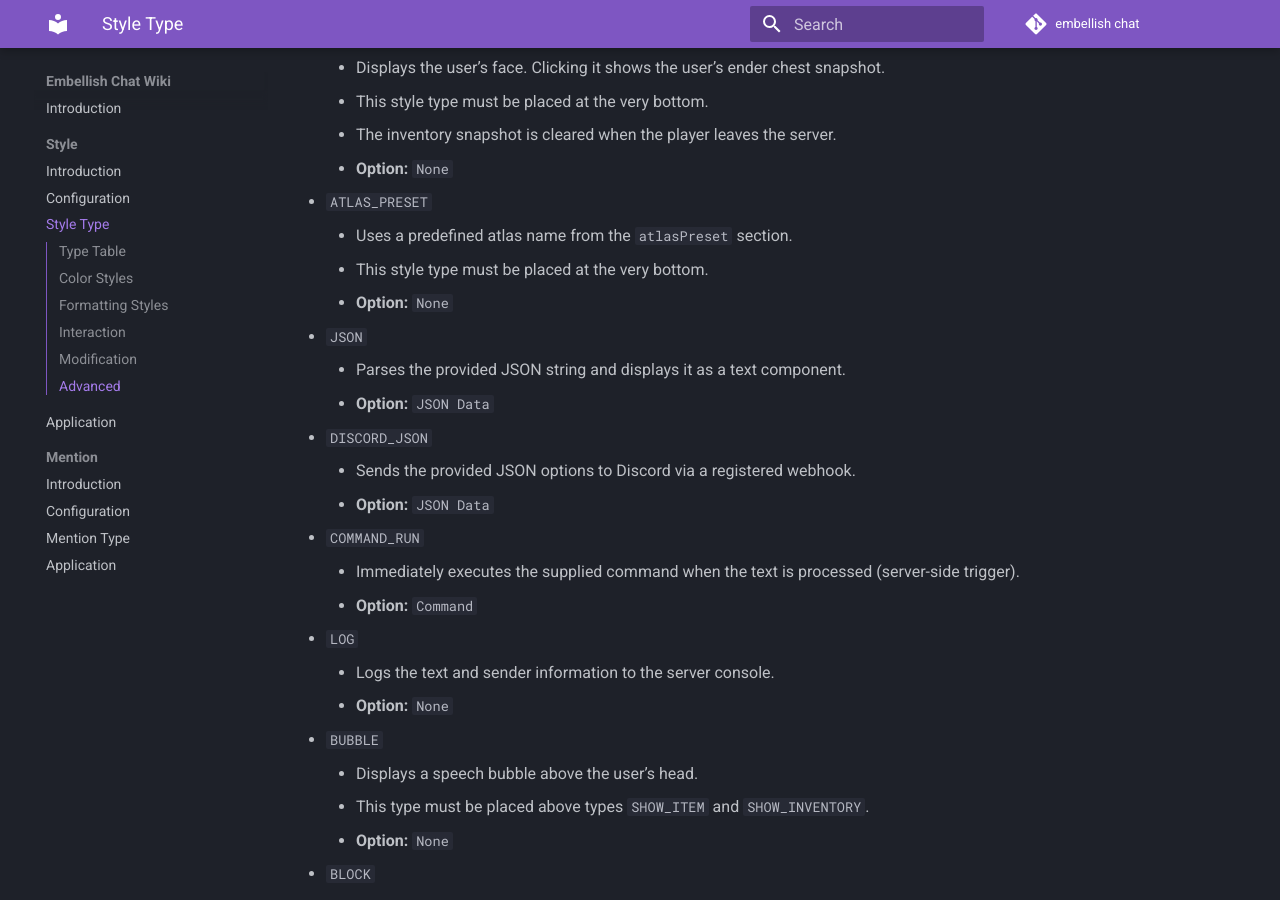
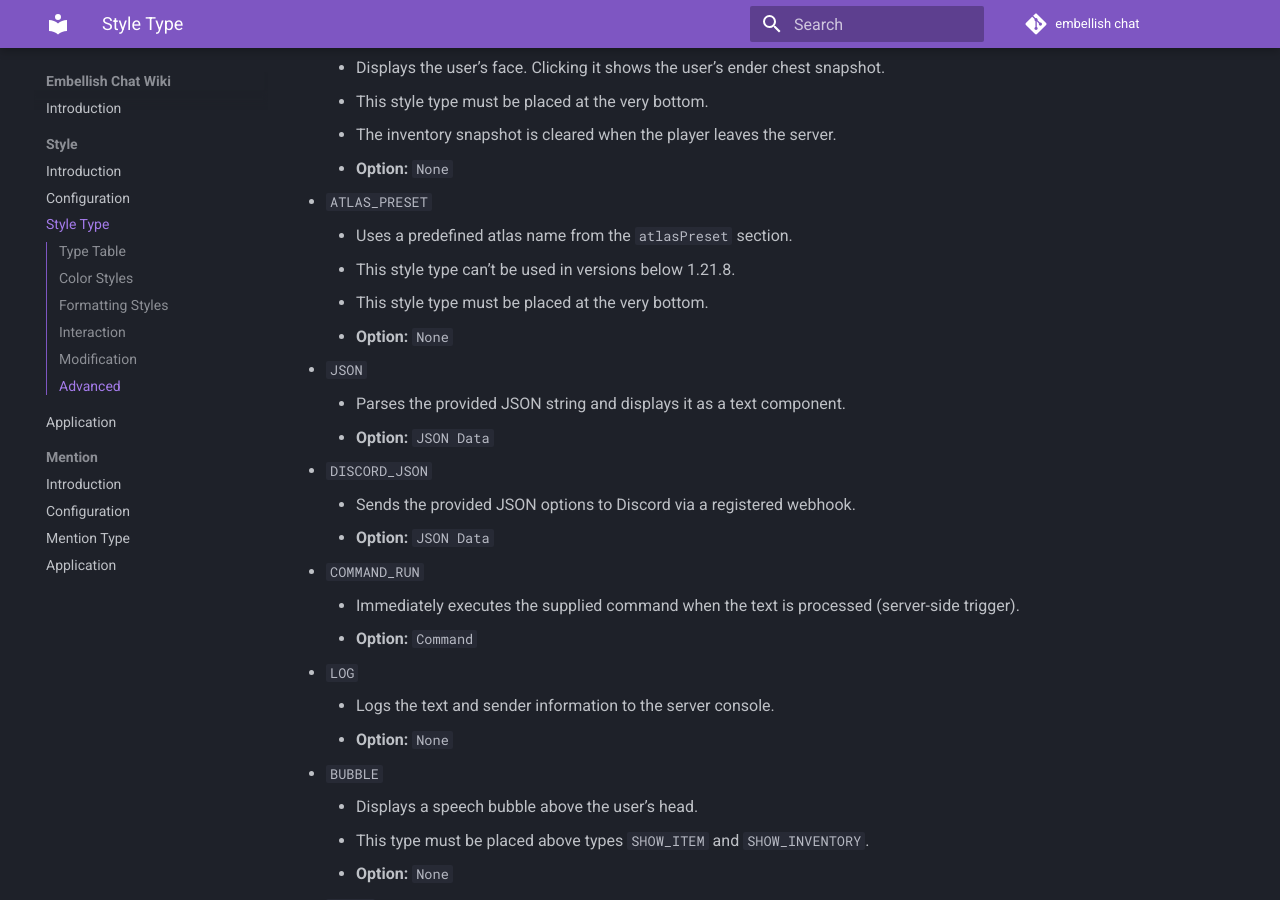
Before and after one commit to hanhy06/embellish_chat, an MkDocs documentation site: the page built from docs/mkdocs/docs/style/StyleType.md, in a window 1280 px wide and 900 px high, scrolled down 3977 px. Built offline with MkDocs 1.6.1 and Material for MkDocs 9.7.7, drawn with Linux system fonts in a browser that asks for light colours; comment, search, counter and statistics services are not loaded.

Commit message:
위키 업데이트

```diff
--- a/docs/mkdocs/docs/style/StyleType.md
+++ b/docs/mkdocs/docs/style/StyleType.md
@@ -121,6 +121,7 @@
     * **Option:** `None`
 * `ATLAS_PRESET`
     * Uses a predefined atlas name from the `atlasPreset` section.
+    * This style type can’t be used in versions below 1.21.8.
     * This style type must be placed at the very bottom.
     * **Option:** `None`
 * `JSON`
--- a/site/style/StyleType/index.html
+++ b/site/style/StyleType/index.html
@@ -968,6 +968,7 @@
 </li>
 <li><code>ATLAS_PRESET</code><ul>
 <li>Uses a predefined atlas name from the <code>atlasPreset</code> section.</li>
+<li>This style type can’t be used in versions below 1.21.8.</li>
 <li>This style type must be placed at the very bottom.</li>
 <li><strong>Option:</strong> <code>None</code></li>
 </ul>
```
Also changed, not shown: site/search/search_index.json (+1 -1 lines).
